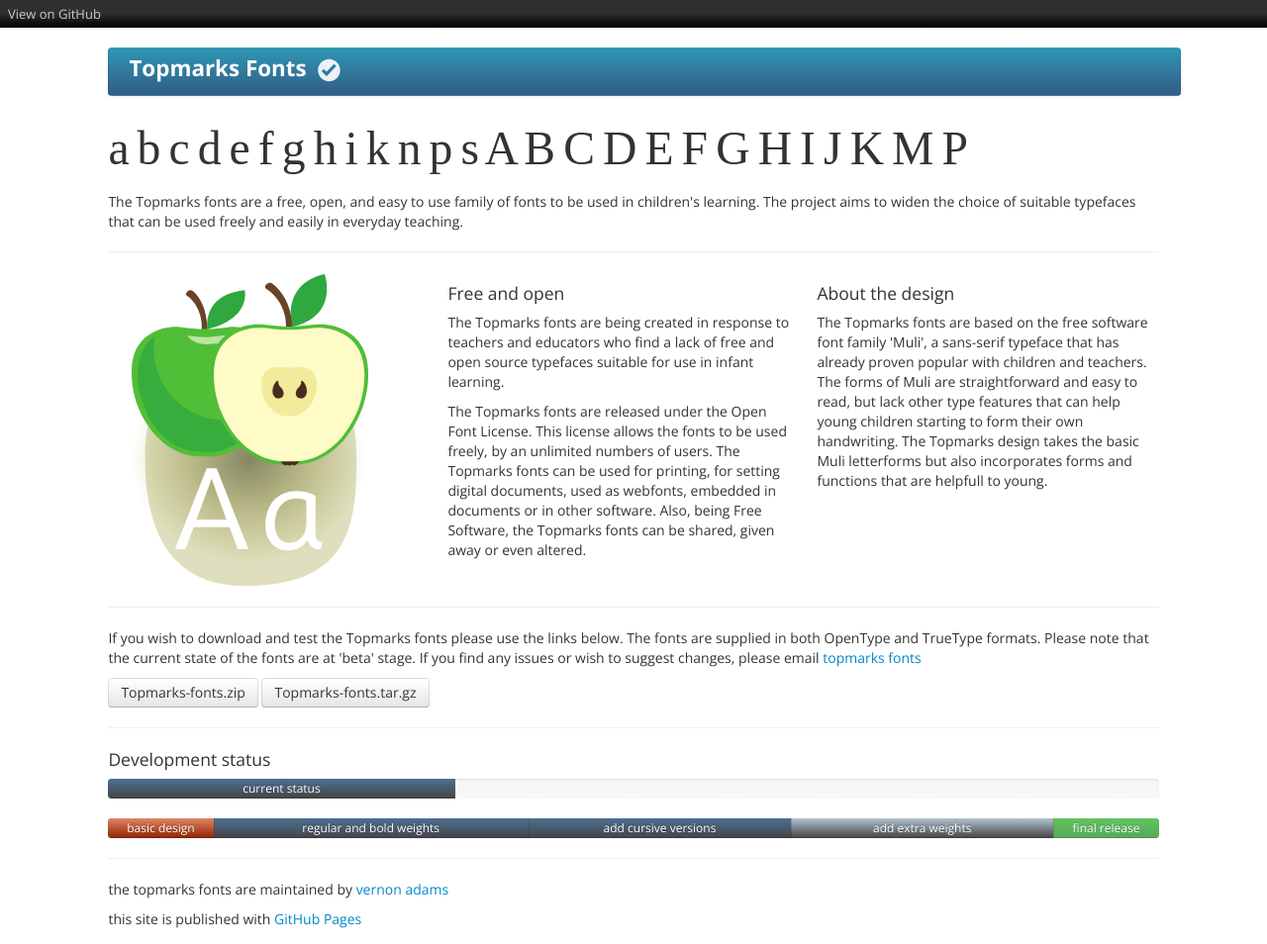
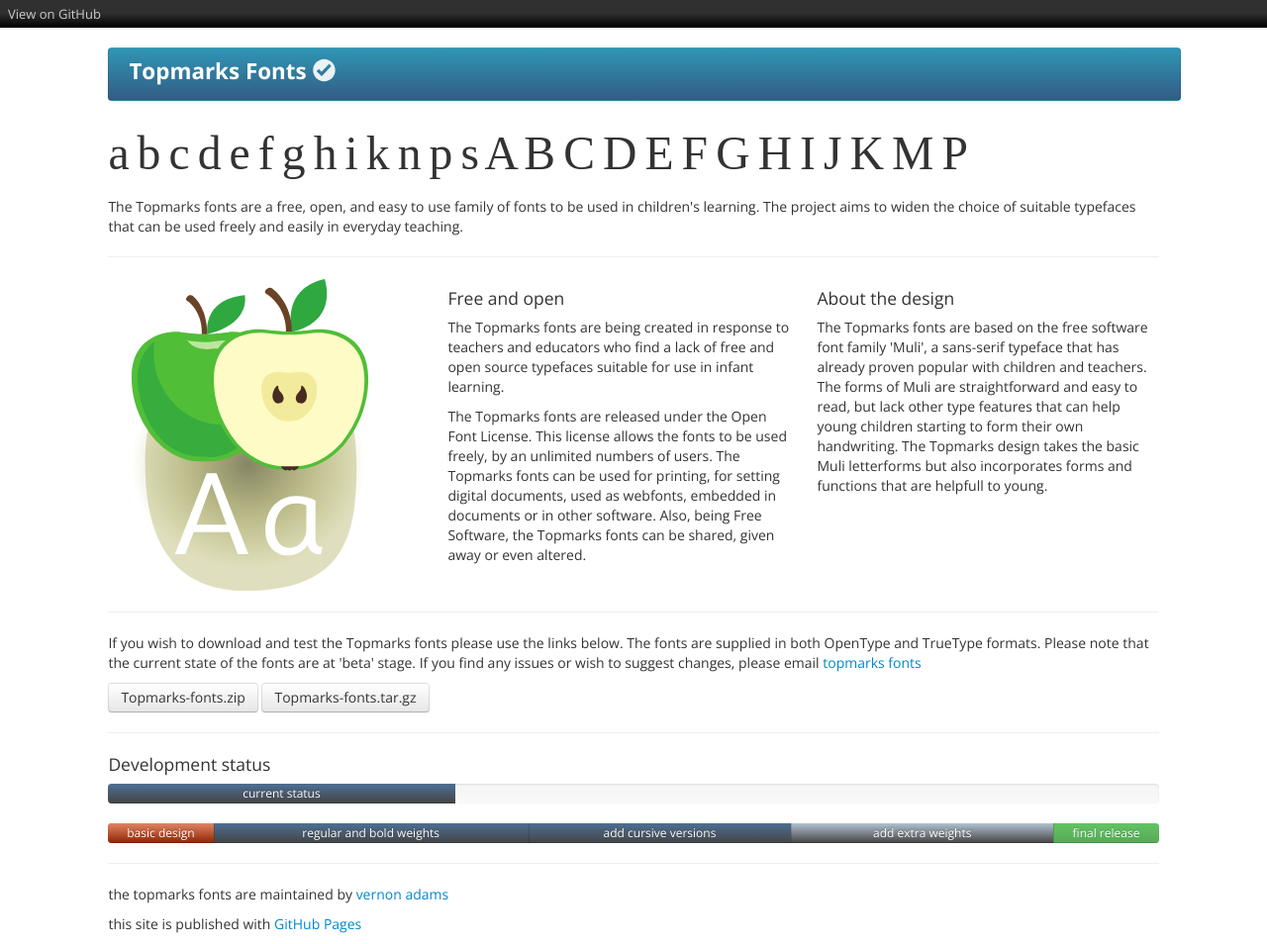
Before and after one commit to vernnobile/topmarks, a Jekyll site: the page built from index.html, in a window 1280 px wide. Shown: the whole page at 99% size. Built offline with Jekyll 4.4.1, drawn with Linux system fonts in a browser that asks for light colours; some web fonts are replaced.

Commit message:
Update header-masthead.html

```diff
--- a/_includes/header-masthead.html
+++ b/_includes/header-masthead.html
@@ -1,4 +1,4 @@
 <!-- mainnavbar -->
         <div class="navbar navbar-static-cont-width navbar-teal"><p class="navTitle">Topmarks
-          Fonts <img style="padding-left:5px" src="images/tick.svg" width="24px"/></p> </div>
+          Fonts <img style="margin-bottom:5px" src="images/tick.svg" width="24px"/></p> </div>
         <!-- end header -->
```
